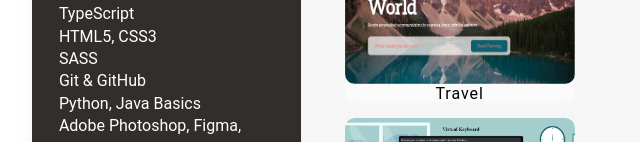
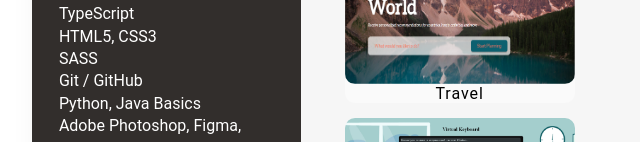
Before and after one commit to coolstudent123/rsschool-cv, a plain HTML site: page index.html in a window 1280 px wide. Shown: the part 658-800 px from the top of the page, 160-800 px from the left. Drawn offline with Linux system fonts and the light colour scheme.

Commit message:
fix: delete &

```diff
--- a/index.html
+++ b/index.html
@@ -66,7 +66,7 @@
                 <li>TypeScript</li>
                 <li>HTML5, CSS3</li>
                 <li>SASS</li>
-                <li>Git & GitHub</li>
+                <li>Git / GitHub</li>
                 <li>Python, Java Basics</li>
                 <li>Adobe Photoshop, Figma, Adobe Illustrator</li>
               </ul>
```
